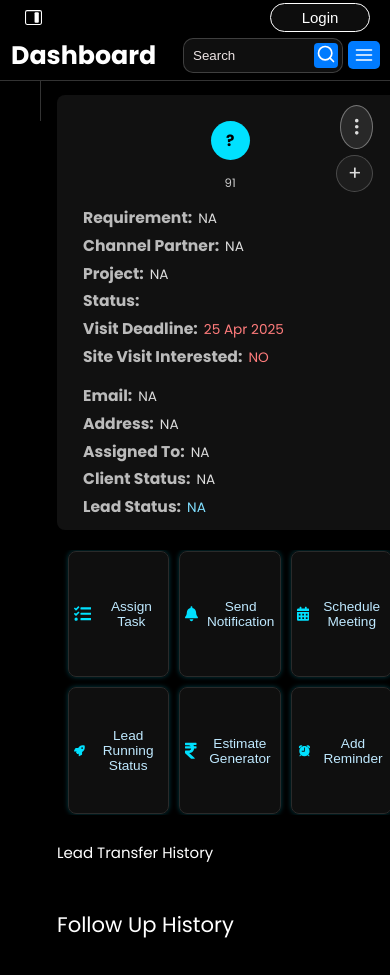
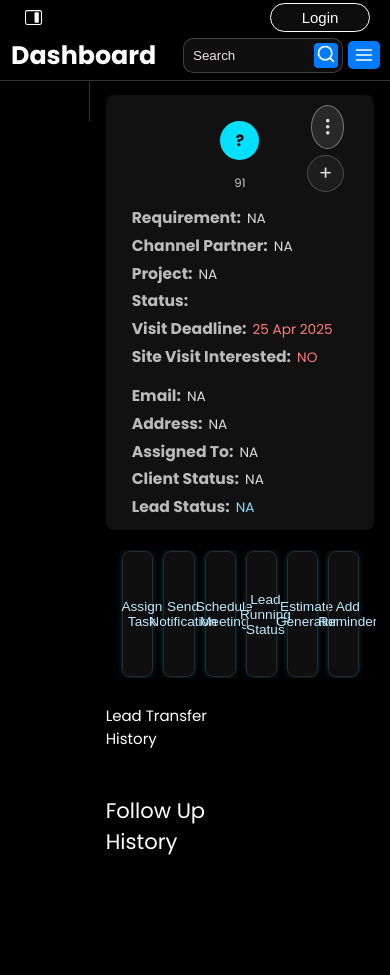
Before and after one commit to Tech2cool/ev-homes-web-next, a Next.js app: page /follow-up in a window 390 px wide. After the commit the page ends 892 px from the top, so only its background shows below. Built offline with nearby package versions, Linux system fonts and the light colour scheme.

Commit message:
buttons overlap

```diff
--- a/app/leads/leads.module.css
+++ b/app/leads/leads.module.css
@@ -1,19 +1,21 @@
 .filleadlistContainer {
   display: flex;
-  gap: 10px;
+  /* gap: 10px; */
   align-items: flex-start;
 }
 
 .filterWrapper {
-  width: 250px;
+  /* width: 250px; */
   flex-shrink: 0;
 }
 
 .listDetailsContainer {
   display: flex;
+  width: 100%;
 }
 .listContainer {
-  width: auto;
+  /* width: auto; */
+  width: 23%;
 }
 
 .fullContainer {
@@ -23,4 +25,5 @@
 .listHistoryContainer {
   display: flex;
   flex-direction: column;
+  width: 77%;
 }
--- a/components/LeadDetails/leaddetailspage.module.css
+++ b/components/LeadDetails/leaddetailspage.module.css
@@ -1,5 +1,6 @@
 .detailsContainer {
-  width: 60vw;
+  /* width: 60vw; */
+  /* width: 100%; */
   max-height: 100vh;
   background-color: #1a1a1aa8;
   margin: 1vw;
@@ -11,6 +12,12 @@
   position: relative;
   border-radius: 8px;
 }
+
+/* .wholeContainer{
+  display: flex;
+  flex-direction: column;
+  width: 100%;
+} */
 
 .leftSection {
   width: 25%;
@@ -94,35 +101,33 @@
   display: flex;
   flex-direction: column;
   position: absolute;
-  right: 10;
+  right: 10px;
+width:8%;
   justify-content: flex-start;
   gap: 15px;
   margin-top: 15px;
   padding:5px;
   margin-right: 10px;
-  max-height:80vh;
+  max-height:calc(100vh-30px);
   overflow-y: auto;
   scrollbar-width: none;
   -ms-overflow-style: none;
-  /* border-left: 1px solid rgba(255, 255, 255, 0.2);   ; */
 }
 
 .actionButton {
   display: flex;
   align-items: center;
-  /* background-color: #2a2a2a; */
   background-color: rgba(255, 255, 255, 0.06);
-  /* border: none; */
   border: 1px solid rgba(255, 255, 255, 0.2);
   color: #bfe9ff;
-  padding: 20px ;
+  padding: 20px 10px ;
   border-radius: 8px;
   font-size: 1vw;
   font-weight: 500;
   cursor: pointer;
   transition: all 0.3s ease;
   box-shadow: 0 0 5px #00e1ff44;
-  width: 10vw;
+  max-width: 8vw;
   height: fit-content;
   border: 1.5px solid #2a2a2a;
 }
@@ -143,6 +148,7 @@
 .leadHistoryContainer {
   display: flex;
   flex-direction: column;
+  width: 85%;
 }
 
 .optionsWrapper {
@@ -316,6 +322,7 @@
   }
   .buttonColumn {
     position: static;
+    display: flex;
     flex-direction: row;
     flex-wrap: wrap;
     justify-content: center;
@@ -324,10 +331,11 @@
     margin-bottom: 1rem;
     margin-right: 0px;
     padding: 1px;
+    width: 100%;
   }
 
   .actionButton {
-    width: 26vw;
+    width: 42vw;
     height: 15vh;
     padding: 5px;
     font-size: 3.5vw;
@@ -354,7 +362,7 @@
 
 @media screen and (max-width: 1024px) and (min-width: 616px) {
   .detailsContainer {
-    width: 65vw;
+    /* width: 65vw; */
     max-height: 100vh;
     margin: 0vw;
     padding: 0.5vw;
@@ -381,6 +389,16 @@
     font-size: 12px;
     width: 3vw;
     height: 3vw;
+  }
+
+  .optionsFeedback{
+
+      top: 8vh;
+      right: 1vh;
+      font-size: 12px;
+      width: 3vw;
+      height: 3vw;
+
   }
 
   .actionButton {
--- a/components/LeadListPage/leadlistpage.module.css
+++ b/components/LeadListPage/leadlistpage.module.css
@@ -16,7 +16,8 @@
   flex-direction: column;
   /* background: #505050; */
   /* border-radius: 8px; */
-  padding: 10px 20px;
+  /* padding: 10px 20px; */
+  padding: 5px 5px ;
   box-shadow: 0 4px 6px rgba(0, 0, 0, 0.3);
   color: white;
   width: auto;
--- a/components/LeadsHistory/Leadshistory.js
+++ b/components/LeadsHistory/Leadshistory.js
@@ -54,7 +54,7 @@ const Leadshistory = ({ lead = null }) => {
   ];*/
   return (
     <div className={styles.twoContainers}>
-      <div>
+      <div className={styles.leadHistoryContainer}>
         <h2 className={styles.heading}>Lead Transfer History</h2>
         <div className={styles.container}>
           <div className={styles.timeline}>
@@ -81,7 +81,7 @@ const Leadshistory = ({ lead = null }) => {
           </div>
         </div>
       </div>
-      <div>
+      <div className={styles.followUpHistoryContainer}>
         <h2 className={styles.heading2}>Follow Up History</h2>
         <div className={styles.container}>
           <div className={styles.timelineRight}>
--- a/components/LeadsHistory/leadshistory.module.css
+++ b/components/LeadsHistory/leadshistory.module.css
@@ -25,7 +25,7 @@
   margin-bottom: 5px;
   margin-top: 10px;
   color: #ffffff;
-  margin-right: 20px;
+  /* margin-right: 20px; */
 }
 
 .timeline {
@@ -90,11 +90,18 @@
 
 .twoContainers {
   display: flex;
-  gap: 10px;
-  justify-content: space-between;
-  flex-wrap: wrap;
+  gap: 1vw;
+  /* flex-wrap: wrap; */
+  width: 100%;
 }
 
+.leadHistoryContainer{
+width: 49%;
+}
+
+.followUpHistoryContainer{
+width: 49%;
+}
 .timelineRight {
   position: relative;
   margin-right: 20px;
--- a/next.config.mjs
+++ b/next.config.mjs
@@ -4,8 +4,8 @@ const nextConfig = {
     return [
       {
         source: "/api/:path*",
-        destination: "http://localhost:8082/:path*", // Proxy to Express API
-        // destination: "https://api.evhomes.tech/:path*", // Proxy to Express API
+        // destination: "http://localhost:8082/:path*", // Proxy to Express API
+        destination: "https://api.evhomes.tech/:path*", // Proxy to Express API
       },
     ];
   },
```
Also changed, not shown: components/LeadDetails/Leaddetailspage.js (+5 -30 lines).
